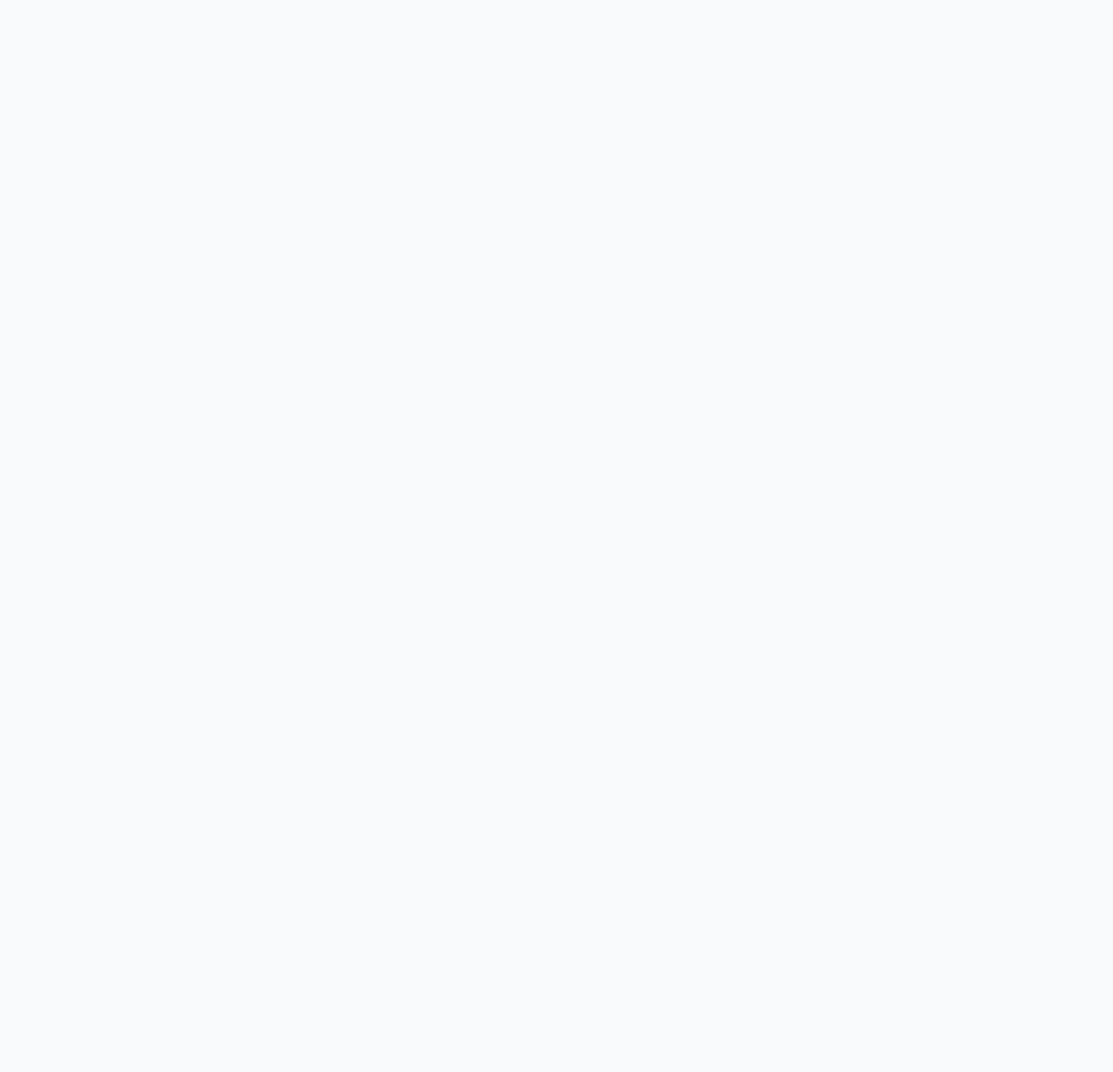
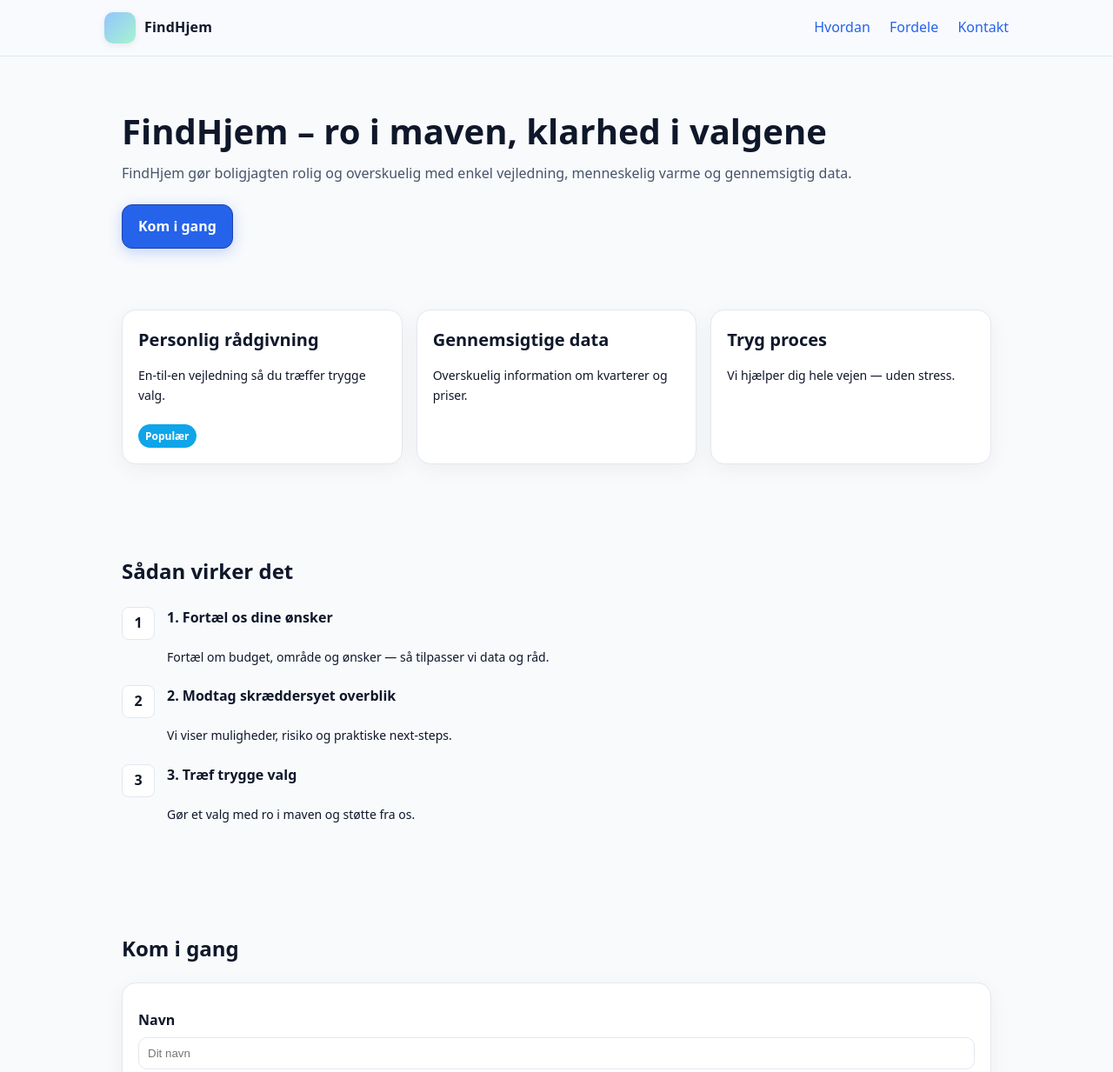
Before and after one commit to marc-henriksen/learning-app, a plain HTML site: page index.html in a window 1280 px wide. Shown: the top 1233 px of the page at 87% size. Before the commit the page ends 800 px from the top, so only its background shows below. Drawn offline with Linux system fonts and the light colour scheme.

Commit message:
Fix index.html: restore missing head/body, complete CSS and add minimal content

```diff
--- a/index.html
+++ b/index.html
@@ -6,14 +6,12 @@
   <title>FindHjem – ro i maven, klarhed i valgene</title>
   <meta name="description" content="FindHjem gør boligjagten rolig og overskuelig med enkel vejledning, menneskelig varme og gennemsigtig data.">
 
-
   <!-- Open Graph / Social -->
   <meta property="og:type" content="website">
   <meta property="og:title" content="FindHjem – ro i maven, klarhed i valgene">
   <meta property="og:description" content="En rolig, empatisk boligoplevelse med tydelig forklaring og data du kan stole på.">
   <meta property="og:url" content="https://example.com/">
   <meta property="og:image" content="https://example.com/og-image.jpg">
-
 
   <style>
     :root{
@@ -27,7 +25,7 @@
       --success:#0ea5e9; /* blid cyan til badges */
     }
     *{box-sizing:border-box}
-html,body{margin:0;padding:0;background:var(--bg);color:var(--ink);font:16px/1.6 system-ui, -apple-system, Segoe UI, Roboto, Helvetica, Arial, "Apple Color Emoji","Segoe UI Emoji"}
+    html,body{margin:0;padding:0;background:var(--bg);color:var(--ink);font:16px/1.6 system-ui, -apple-system, "Segoe UI", Roboto, Helvetica, Arial, "Apple Color Emoji","Segoe UI Emoji"}
     a{color:var(--brand);text-decoration:none}
     a:hover{text-decoration:underline}
     header{position:sticky;top:0;background:rgba(248,250,252,0.75);backdrop-filter:saturate(150%) blur(6px);border-bottom:1px solid var(--accent);z-index:10}
@@ -48,7 +46,18 @@ header{position:sticky;top:0;background:rgba(248,250,252,0.75);backdrop-filter:s
     .badge{display:inline-block;margin-top:8px;background:var(--success);color:white;font-weight:600;font-size:12px;padding:4px 8px;border-radius:999px}
     .howto{counter-reset:step}
     .howto .step{position:relative;padding-left:52px;margin:20px 0}
-.howto .step::before{counter-increment:step;content:counter(step);position:absolute;left:0;top:0;width:36px;height:36px;display:grid;place-items:center;background:var(--card);border:1px solid var(--accent);border-radius:10px;font-weight:700;box-shadow:0 4px 16px rgba(2,6,23,.06)}
+    .howto .step::before{
+      counter-increment:step;
+      content:counter(step);
+      position:absolute;
+      left:0;top:0;
+      width:36px;height:36px;
+      display:grid;place-items:center;
+      background:var(--card);
+      border:1px solid var(--accent);
+      border-radius:8px;
+      font-weight:700;
+    }
     form{background:var(--card);border:1px solid var(--accent);border-radius:16px;padding:18px;box-shadow:0 6px 24px rgba(2,6,23,0.05)}
     label{display:block;font-weight:600;margin-top:12px}
     input,select,textarea{width:100%;padding:10px;border:1px solid var(--accent);border-radius:10px;margin-top:6px}
@@ -58,7 +67,112 @@ footer{padding:40px 0;margin-top:30px;border-top:1px solid var(--accent);color:v
     .small{font-size:14px}
   </style>
 
-
   <!-- MACHINE-READABLE: Organization + WebSite + ContactPoint + HowTo + ItemList (Benefits) -->
   <script type="application/ld+json">
+  {
+    "@context": "https://schema.org",
+    "@type": "Organization",
+    "name": "FindHjem",
+    "url": "https://example.com",
+    "logo": "https://example.com/og-image.jpg",
+    "contactPoint": {
+      "@type": "ContactPoint",
+      "telephone": "+45-XX-XX-XX-XX",
+      "contactType": "customer service",
+      "availableLanguage": "da"
+    }
+  }
+  </script>
+</head>
+<body>
+  <header>
+    <div class="wrap nav">
+      <div class="brand">
+        <div class="logo" aria-hidden="true"></div>
+        <span>FindHjem</span>
+      </div>
+      <nav>
+        <a href="#">Hvordan</a>
+        <a href="#">Fordele</a>
+        <a href="#">Kontakt</a>
+      </nav>
+    </div>
+  </header>
+
+  <main class="wrap">
+    <section class="hero">
+      <h1>FindHjem – ro i maven, klarhed i valgene</h1>
+      <p>FindHjem gør boligjagten rolig og overskuelig med enkel vejledning, menneskelig varme og gennemsigtig data.</p>
+      <a class="cta" href="#start">Kom i gang</a>
+    </section>
+
+    <section class="section">
+      <div class="cards">
+        <article class="card">
+          <h3>Personlig rådgivning</h3>
+          <p class="small">En-til-en vejledning så du træffer trygge valg.</p>
+          <span class="badge">Populær</span>
+        </article>
+
+        <article class="card">
+          <h3>Gennemsigtige data</h3>
+          <p class="small">Overskuelig information om kvarterer og priser.</p>
+        </article>
+
+        <article class="card">
+          <h3>Tryg proces</h3>
+          <p class="small">Vi hjælper dig hele vejen — uden stress.</p>
+        </article>
+      </div>
+    </section>
+
+    <section class="section">
+      <h2>Sådan virker det</h2>
+      <div class="howto">
+        <div class="step">
+          <h4>1. Fortæl os dine ønsker</h4>
+          <p class="small">Fortæl om budget, område og ønsker — så tilpasser vi data og råd.</p>
+        </div>
+        <div class="step">
+          <h4>2. Modtag skræddersyet overblik</h4>
+          <p class="small">Vi viser muligheder, risiko og praktiske next-steps.</p>
+        </div>
+        <div class="step">
+          <h4>3. Træf trygge valg</h4>
+          <p class="small">Gør et valg med ro i maven og støtte fra os.</p>
+        </div>
+      </div>
+    </section>
+
+    <section id="start" class="section">
+      <h2>Kom i gang</h2>
+      <form>
+        <label for="name">Navn</label>
+        <input id="name" name="name" placeholder="Dit navn" />
+
+        <label for="email">Email</label>
+        <input id="email" name="email" placeholder="din@email.dk" />
+
+        <label for="budget">Budget</label>
+        <select id="budget" name="budget">
+          <option value="low">Under 1.000.000</option>
+          <option value="mid">1.000.000–2.000.000</option>
+          <option value="high">Over 2.000.000</option>
+        </select>
+
+        <p class="hint">Vi kontakter dig for at starte processen — ingen spam.</p>
+
+        <div class="submit">
+          <button type="button" class="cta">Send forespørgsel</button>
+        </div>
+      </form>
+    </section>
+  </main>
+
+  <footer>
+    <div class="wrap">
+      <p class="small">© FindHjem — ro i maven, klarhed i valgene</p>
+    </div>
+  </footer>
+</body>
 </html>
```
Lines whose indentation alone changed are shown as unchanged.
